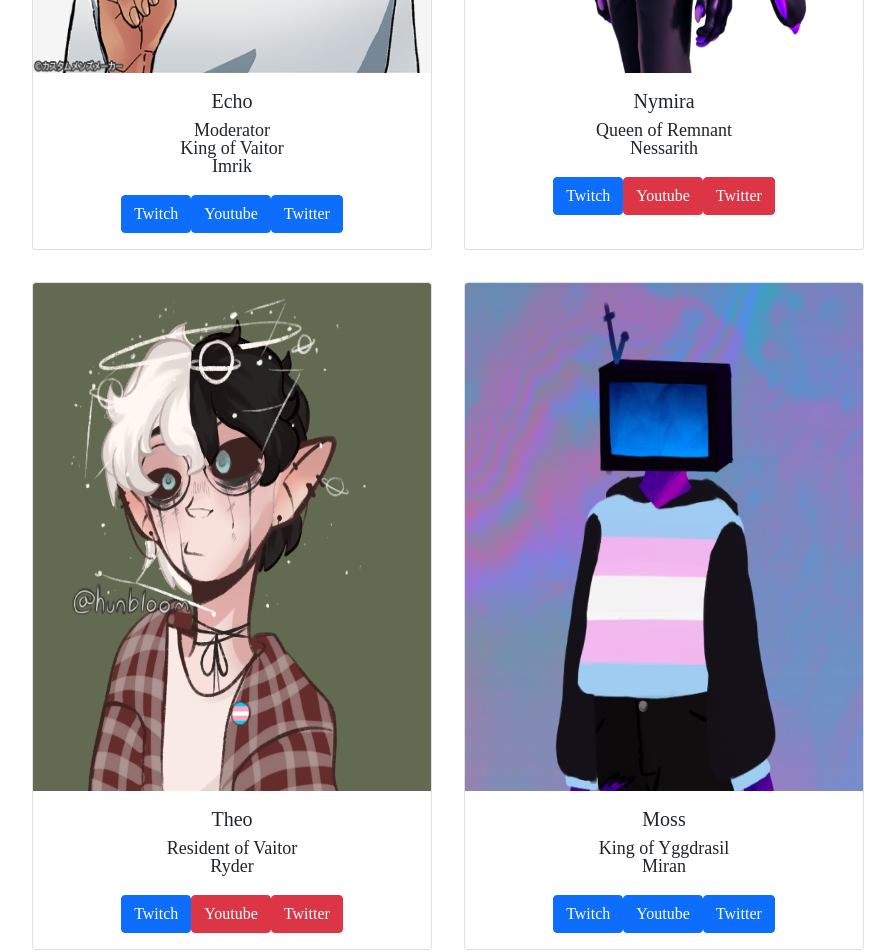
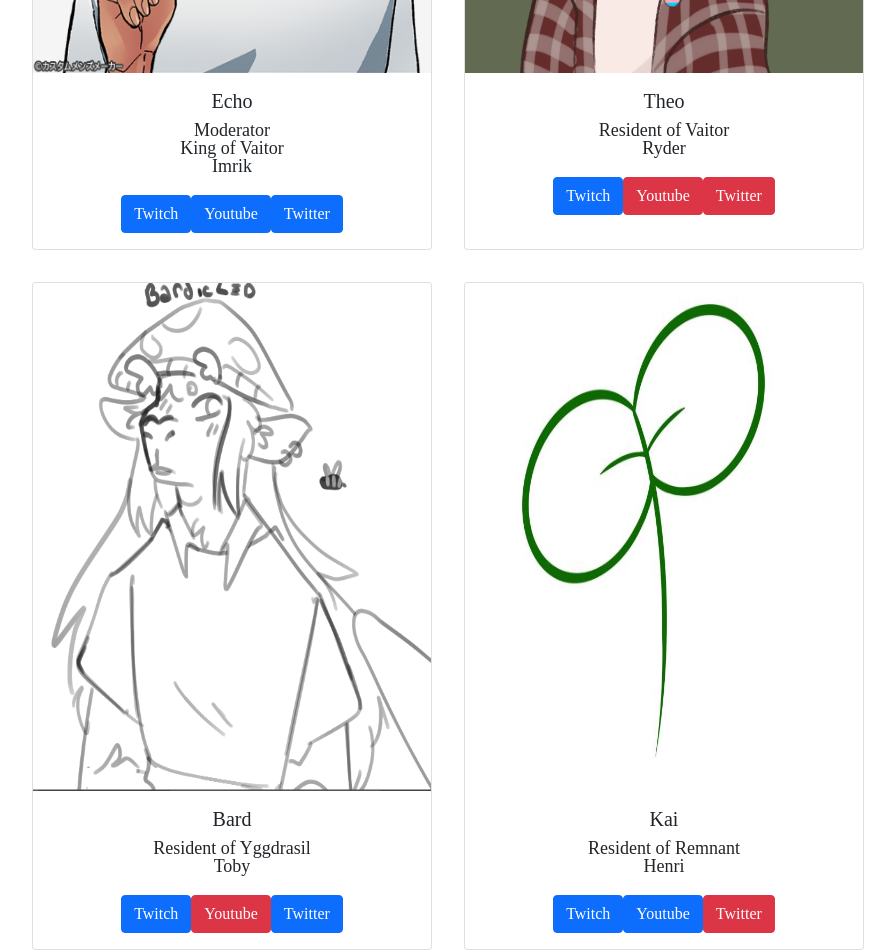
Before and after one commit to Haaffin/end_smp, a React (Create React App) app: page /usercard in a window 1280 px wide. Shown: the part 1880-2832 px from the top of the page, without its empty margins (192-1087 px from the left). Built offline with nearby package versions, Linux system fonts and the light colour scheme.

Commit message:
removed Nym and Moss from members

```diff
--- a/src/Components/UserCard.js
+++ b/src/Components/UserCard.js
@@ -62,20 +62,6 @@ function UserCard(){
             </Card>
 
             <Card className='card'>
-                <Card.Img variant="top" src={`${Nym}`} />
-                <Card.Body>
-                    <Card.Title>Nymira</Card.Title>
-                    <Card.Text>
-                        Queen of Remnant <br/>
-                        Nessarith
-                    </Card.Text>
-                    <a href='https://www.twitch.tv/motherofdemons_nymira' target='__blank'><Button variant="primary">Twitch</Button></a>
-                    <Button variant="danger">Youtube</Button>
-                    <Button variant="danger">Twitter</Button>
-                </Card.Body>
-            </Card>
-
-            <Card className='card'>
                 <Card.Img variant="top" src={`${Theo}`} />
                 <Card.Body>
                     <Card.Title>Theo</Card.Title>
@@ -86,20 +72,6 @@ function UserCard(){
                     <a href='https://www.twitch.tv/galactic__jelly' target='__blank'><Button variant="primary">Twitch</Button></a>
                     <Button variant="danger">Youtube</Button>
                     <Button variant="danger">Twitter</Button>
-                </Card.Body>
-            </Card>
-
-            <Card className='card'>
-                <Card.Img variant="top" src={`${Moss}`} />
-                <Card.Body>
-                    <Card.Title>Moss</Card.Title>
-                    <Card.Text>
-                        King of Yggdrasil <br/>
-                        Miran
-                    </Card.Text>
-                    <a href='http://twitch.tv/HDmoss' target='__blank'><Button variant="primary">Twitch</Button></a>
-                    <a href='https://m.youtube.com/channel/UCXb6ZIZQTtcAyrn8t7QYcfA' target='__blank'><Button variant="primary">Youtube</Button></a>
-                    <a href='https://www.twitter.com/4k_moss' target='__blank'><Button variant="primary">Twitter</Button></a>
                 </Card.Body>
             </Card>
 
```
